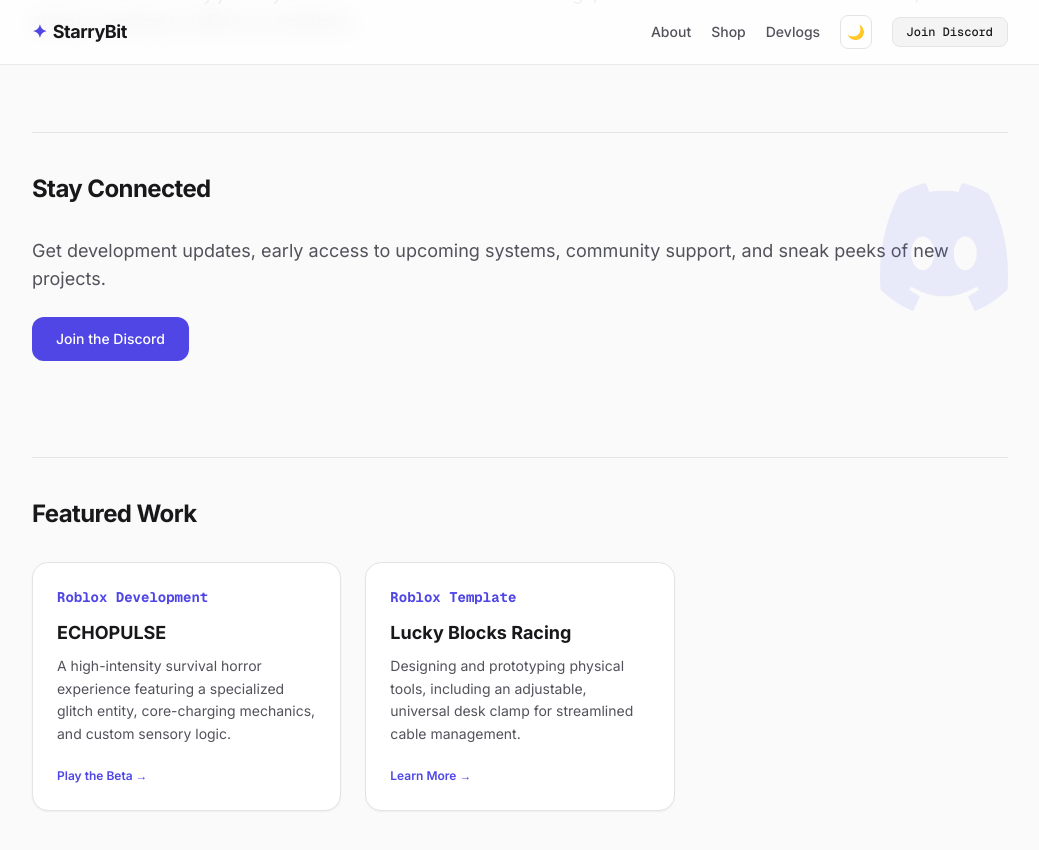
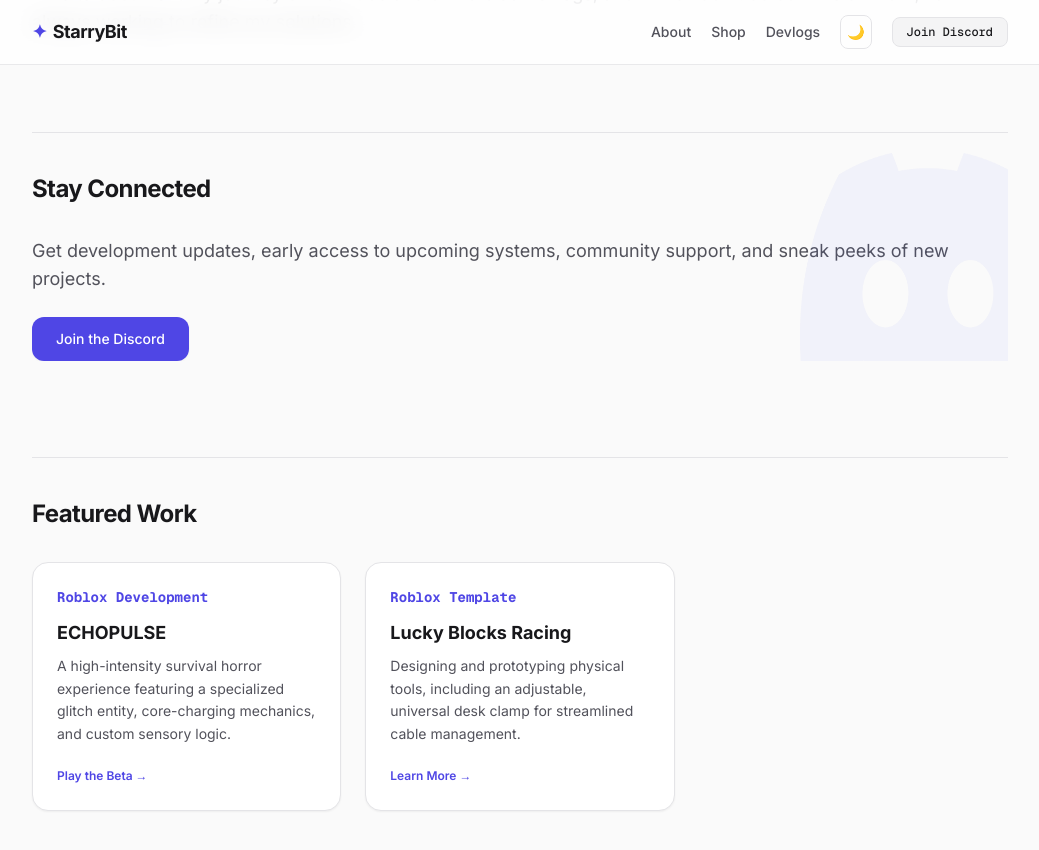
Before and after one commit to StarryBit/starrybit.github.io, a Jekyll site: the page built from index.html, in a window 1280 px wide and 900 px high, scrolled down 1044 px. Shown: the top 850 px of the window, without its empty margins (120-1159 px from the left). Built offline with Jekyll 4.4.1, drawn with Linux system fonts in a browser that asks for light colours; nearby versions of some CDN libraries.

Commit message:
Update index.html

```diff
--- a/index.html
+++ b/index.html
@@ -65,11 +65,12 @@
         </a>
     </div>
     <!-- floating icon -->
-    <div class="absolute right-0 top-1/2 -translate-y-1/2 opacity-10 pointer-events-none hidden lg:block">
+    <div class="absolute -right-12 -bottom-12 opacity-5 pointer-events-none hidden lg:block">
         <img
             src="{{ '/assets/Discord-Symbol-Blurple.png' | relative_url }}"
-            class="w-32 h-32"
-            alt="Discord icon"
+            class="w-64 h-64"
+            alt=""
+            aria-hidden="true"
         >
     </div>
 </section>
```
